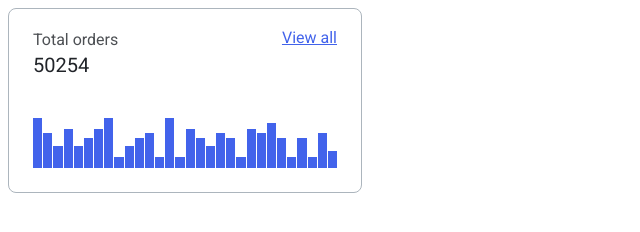
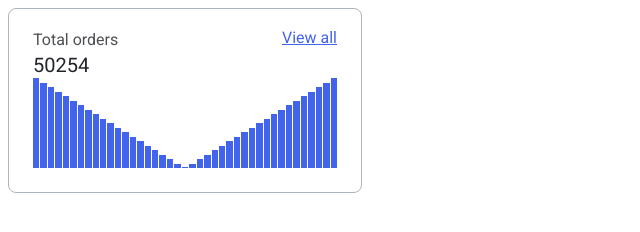
Before and after one commit to js-tasks-ru/htmlcss-20210114_dm-sudin, a website: page 04-lection2/01-histogram/index.html in a window 1280 px wide. Shown: the whole page, without its empty margins (0-640 px from the left). Drawn offline with Linux system fonts and the light colour scheme.

Commit message:
edit solution for 4-module 01-task (histogram)

```diff
--- a/04-lection2/01-histogram/histogram.css
+++ b/04-lection2/01-histogram/histogram.css
@@ -22,6 +22,7 @@
     flex-direction: row;
     justify-content: space-between;
     align-items: flex-end;
+    height:100%;
 }
 
 .content__col{
@@ -46,64 +47,6 @@
     color: #4263EB;
 }
 
-.content__col:last-child{ border-right: none; }
-
-.histogram__content-col1 { height: 50px;}
-
-.histogram__content-col2 { height: 35px;}
-
-.histogram__content-col3 { height: 22px;}
-
-.histogram__content-col4 { height: 39px;}
-
-.histogram__content-col5 { height: 22px;}
-
-.histogram__content-col6 { height: 30px;}
-
-.histogram__content-col7 { height: 39px;}
-
-.histogram__content-col8 { height: 50px;}
-
-.histogram__content-col9 { height: 11px;}
-
-.histogram__content-col10 { height: 22px;}
-
-.histogram__content-col11 { height: 30px;}
-
-.histogram__content-col12 { height: 35px;}
-
-.histogram__content-col13 { height: 11px;}
-
-.histogram__content-col14 { height: 50px;}
-
-.histogram__content-col15 { height: 11px;}
-
-.histogram__content-col16 { height: 39px;}
-
-.histogram__content-col17 { height: 30px;}
-
-.histogram__content-col18 { height: 22px;}
-
-.histogram__content-col19 { height: 35px;}
-
-.histogram__content-col20 { height: 30px;}
-
-.histogram__content-col21 { height: 11px;}
-
-.histogram__content-col22 { height: 39px;}
-
-.histogram__content-col23 { height: 35px;}
-
-.histogram__content-col24 { height: 45px;}
-
-.histogram__content-col25 { height: 30px;}
-
-.histogram__content-col26 { height: 11px;}
-
-.histogram__content-col27 { height: 30px;}
-
-.histogram__content-col28 { height: 11px;}
-
-.histogram__content-col29 { height: 35px;}
-
-.histogram__content-col30 { height: 17px;}
+.content__col:last-child {
+    border-right: none;
+}
--- a/04-lection2/01-histogram/index.html
+++ b/04-lection2/01-histogram/index.html
@@ -16,38 +16,50 @@
         <a href="#">View all</a>
     </div>
 </div>
+
+<!-- не допонял один момент - в данном диве мне его определить, как самостоятельный блок content (по БЭМ), или как элемент вышестоящего блока histogram__content? -->
 <div class="histogram__content content">
-    <div class="content__col histogram__content-col1"></div>
-    <div class="content__col histogram__content-col2"></div>
-    <div class="content__col histogram__content-col3"></div>
-    <div class="content__col histogram__content-col4"></div>
-    <div class="content__col histogram__content-col5"></div>
-    <div class="content__col histogram__content-col6"></div>
-    <div class="content__col histogram__content-col7"></div>
-    <div class="content__col histogram__content-col8"></div>
-    <div class="content__col histogram__content-col9"></div>
-    <div class="content__col histogram__content-col10"></div>
-    <div class="content__col histogram__content-col11"></div>
-    <div class="content__col histogram__content-col12"></div>
-    <div class="content__col histogram__content-col13"></div>
-    <div class="content__col histogram__content-col14"></div>
-    <div class="content__col histogram__content-col15"></div>
-    <div class="content__col histogram__content-col16"></div>
-    <div class="content__col histogram__content-col17"></div>
-    <div class="content__col histogram__content-col18"></div>
-    <div class="content__col histogram__content-col19"></div>
-    <div class="content__col histogram__content-col20"></div>
-    <div class="content__col histogram__content-col21"></div>
-    <div class="content__col histogram__content-col22"></div>
-    <div class="content__col histogram__content-col23"></div>
-    <div class="content__col histogram__content-col24"></div>
-    <div class="content__col histogram__content-col25"></div>
-    <div class="content__col histogram__content-col26"></div>
-    <div class="content__col histogram__content-col27"></div>
-    <div class="content__col histogram__content-col28"></div>
-    <div class="content__col histogram__content-col29"></div>
-    <div class="content__col histogram__content-col30"></div>
-
+    <div class="content__col" style="height: 100%;"></div>
+    <div class="content__col" style="height: 95%;"></div>
+    <div class="content__col" style="height: 90%;"></div>
+    <div class="content__col" style="height: 85%;"></div>
+    <div class="content__col" style="height: 80%;"></div>
+    <div class="content__col" style="height: 75%;"></div>
+    <div class="content__col" style="height: 70%;"></div>
+    <div class="content__col" style="height: 65%;"></div>
+    <div class="content__col" style="height: 60%;"></div>
+    <div class="content__col" style="height: 55%;"></div>
+    <div class="content__col" style="height: 50%;"></div>
+    <div class="content__col" style="height: 45%;"></div>
+    <div class="content__col" style="height: 40%;"></div>
+    <div class="content__col" style="height: 35%;"></div>
+    <div class="content__col" style="height: 30%;"></div>
+    <div class="content__col" style="height: 25%;"></div>
+    <div class="content__col" style="height: 20%;"></div>
+    <div class="content__col" style="height: 15%;"></div>
+    <div class="content__col" style="height: 10%;"></div>
+    <div class="content__col" style="height: 5%;"></div>
+    <div class="content__col" style="height: 1%;"></div>
+    <div class="content__col" style="height: 5%;"></div>
+    <div class="content__col" style="height: 10%;"></div>
+    <div class="content__col" style="height: 15%;"></div>
+    <div class="content__col" style="height: 20%;"></div>
+    <div class="content__col" style="height: 25%;"></div>
+    <div class="content__col" style="height: 30%;"></div>
+    <div class="content__col" style="height: 35%;"></div>
+    <div class="content__col" style="height: 40%;"></div>
+    <div class="content__col" style="height: 45%;"></div>
+    <div class="content__col" style="height: 50%;"></div>
+    <div class="content__col" style="height: 55%;"></div>
+    <div class="content__col" style="height: 60%;"></div>
+    <div class="content__col" style="height: 65%;"></div>
+    <div class="content__col" style="height: 70%;"></div>
+    <div class="content__col" style="height: 75%;"></div>
+    <div class="content__col" style="height: 80%;"></div>
+    <div class="content__col" style="height: 85%;"></div>
+    <div class="content__col" style="height: 90%;"></div>
+    <div class="content__col" style="height: 95%;"></div>
+    <div class="content__col" style="height: 100%;"></div>
 </div>
 </div>
 
```
